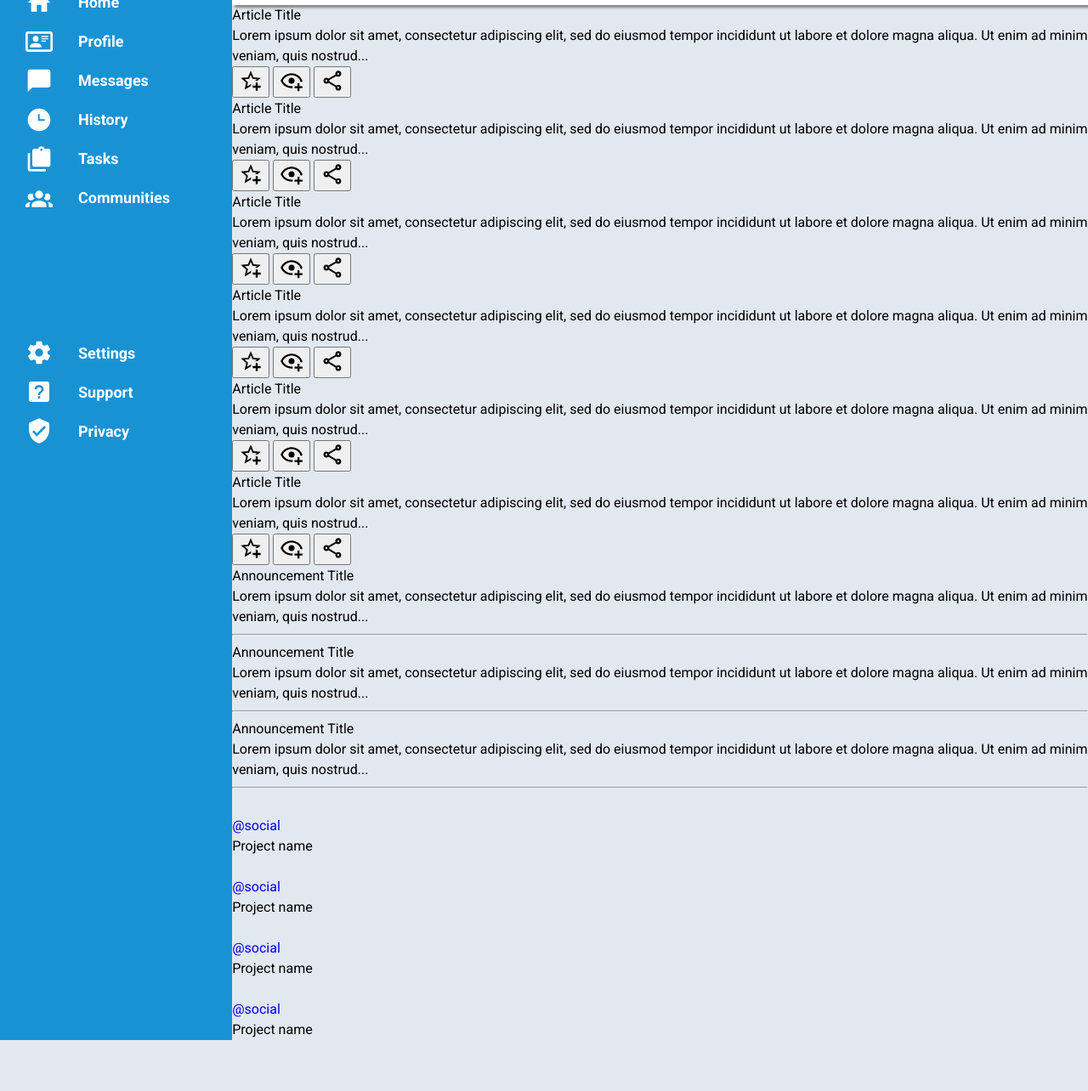
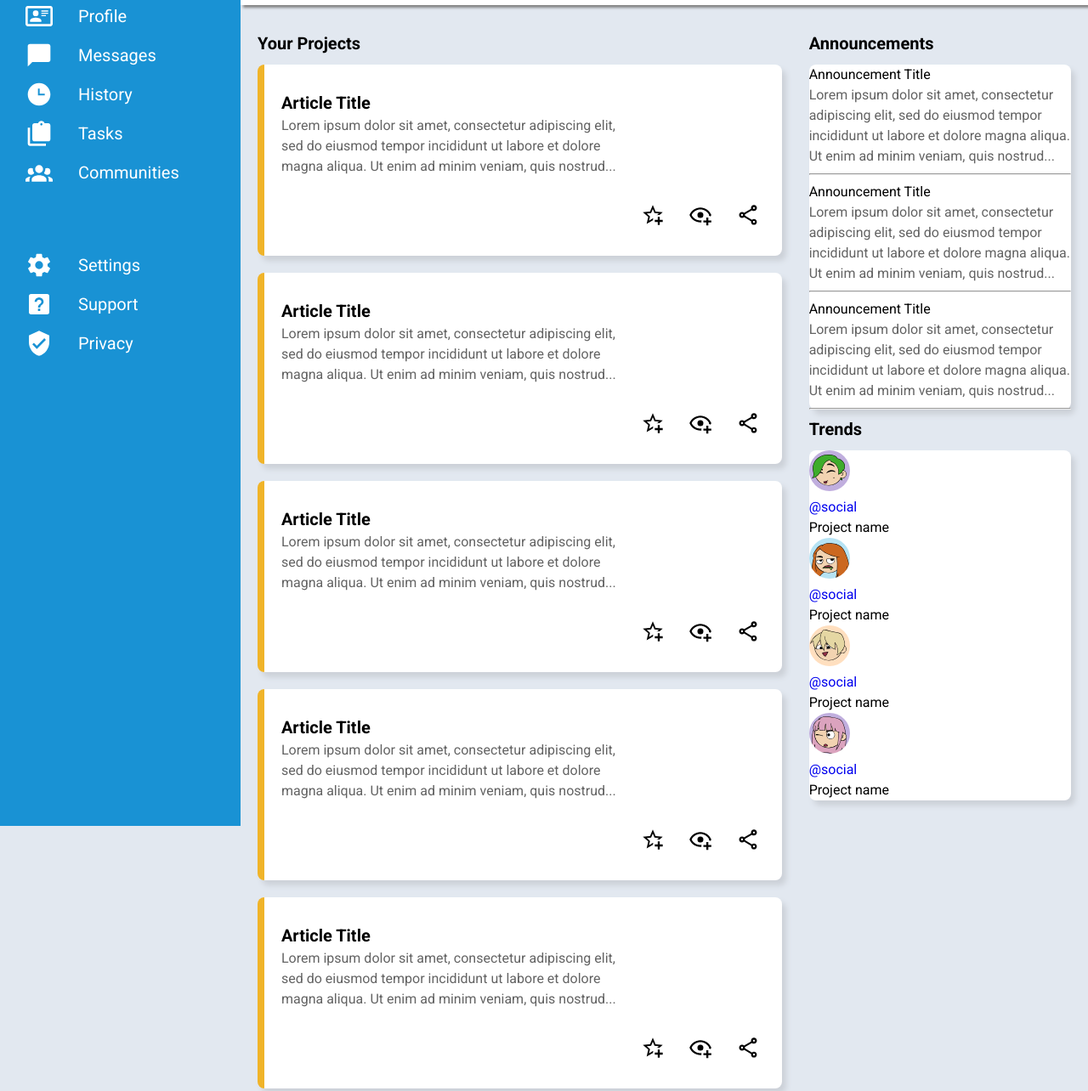
Before and after one commit to wingfam/admin-dashboard, a plain HTML site: page index.html in a window 1280 px wide. Shown: the part 178-1462 px from the top of the page at 85% size. Before the commit the page ends 1402 px from the top, so only its background shows below. Drawn offline with nearby package versions, Linux system fonts and the light colour scheme.

Commit message:
- Delete <aside> and move its content inside <main> - Seperate each content in main with <fieldset> and <legend>. - Change body grid-template porpotion - Add styling to your project content

```diff
--- a/index.html
+++ b/index.html
@@ -131,6 +131,8 @@
     </nav>
 
     <main>
+      <fieldset class="project">
+        <legend>Your Projects</legend>
         <div class="card">
           <p class="title">Article Title</p>
           <p class="content">
@@ -138,7 +140,7 @@
             eiusmod tempor incididunt ut labore et dolore magna aliqua. Ut enim ad
             minim veniam, quis nostrud...
           </p>
-        <div class="card-links">
+          <div class="card-button">
             <button>
               <img
                 src="./images/star-plus-outline.svg"
@@ -169,7 +171,7 @@
             eiusmod tempor incididunt ut labore et dolore magna aliqua. Ut enim ad
             minim veniam, quis nostrud...
           </p>
-        <div class="card-links">
+          <div class="card-button">
             <button>
               <img
                 src="./images/star-plus-outline.svg"
@@ -200,7 +202,7 @@
             eiusmod tempor incididunt ut labore et dolore magna aliqua. Ut enim ad
             minim veniam, quis nostrud...
           </p>
-        <div class="card-links">
+          <div class="card-button">
             <button>
               <img
                 src="./images/star-plus-outline.svg"
@@ -231,7 +233,7 @@
             eiusmod tempor incididunt ut labore et dolore magna aliqua. Ut enim ad
             minim veniam, quis nostrud...
           </p>
-        <div class="card-links">
+          <div class="card-button">
             <button>
               <img
                 src="./images/star-plus-outline.svg"
@@ -262,7 +264,7 @@
             eiusmod tempor incididunt ut labore et dolore magna aliqua. Ut enim ad
             minim veniam, quis nostrud...
           </p>
-        <div class="card-links">
+          <div class="card-button">
             <button>
               <img
                 src="./images/star-plus-outline.svg"
@@ -293,7 +295,7 @@
             eiusmod tempor incididunt ut labore et dolore magna aliqua. Ut enim ad
             minim veniam, quis nostrud...
           </p>
-        <div class="card-links">
+          <div class="card-button">
             <button>
               <img
                 src="./images/star-plus-outline.svg"
@@ -317,11 +319,13 @@
             </button>
           </div>
         </div>
-    </main>
+      </fieldset>
 
-    <aside>
-      <div class="announcement-list">
-        <div class="announcement">
+      <fieldset class="announcement-list">
+        <legend>Announcements</legend>
+        <div class="card">
+          <ul>
+            <li>
               <p class="title">Announcement Title</p>
               <p class="content">
                 Lorem ipsum dolor sit amet, consectetur adipiscing elit, sed do
@@ -329,8 +333,8 @@
                 ad minim veniam, quis nostrud...
               </p>
               <hr />
-        </div>
-        <div class="announcement">
+            </li>
+            <li>
               <p class="title">Announcement Title</p>
               <p class="content">
                 Lorem ipsum dolor sit amet, consectetur adipiscing elit, sed do
@@ -338,8 +342,8 @@
                 ad minim veniam, quis nostrud...
               </p>
               <hr />
-        </div>
-        <div class="announcement">
+            </li>
+            <li>
               <p class="title">Announcement Title</p>
               <p class="content">
                 Lorem ipsum dolor sit amet, consectetur adipiscing elit, sed do
@@ -347,43 +351,50 @@
                 ad minim veniam, quis nostrud...
               </p>
               <hr />
+            </li>
+          </ul>
         </div>
-      </div>
+      </fieldset>
 
-      <div class="trending-list">
-        <div class="trend">
-          <img src="" alt="" />
+      <fieldset class="trend-list">
+        <legend>Trends</legend>
+        <div class="card">
+          <ul>
+            <li>
+              <img src="./images/adventurer-trend-01.svg" height="48px" alt="person 1 social avatar" />
               <p>
                 <span><a href="#">@social</a></span
                 ><br />
                 Project name
               </p>
-        </div>
-        <div class="trend">
-          <img src="" alt="" />
+            </li>
+            <li>
+              <img src="./images/adventurer-trend-02.svg" height="48px" alt="person 2 social avatar" />
               <p>
                 <span><a href="#">@social</a></span
                 ><br />
                 Project name
               </p>
-        </div>
-        <div class="trend">
-          <img src="" alt="" />
+            </li>
+            <li>
+              <img src="./images/adventurer-trend-03.svg" height="48px" alt="person 3 social avatar" />
               <p>
                 <span><a href="#">@social</a></span
                 ><br />
                 Project name
               </p>
-        </div>
-        <div class="trend">
-          <img src="" alt="" />
+            </li>
+            <li>
+              <img src="./images/adventurer-trend-04.svg" height="48px" alt="person 4 social avatar" />
               <p>
                 <span><a href="#">@social</a></span
                 ><br />
                 Project name
               </p>
+            </li>
+          </ul>
         </div>
-      </div>
-    </aside>
+      </fieldset>
+    </main>
   </body>
 </html>
--- a/styles.css
+++ b/styles.css
@@ -52,7 +52,7 @@ body {
     line-height: 1.5;
     font-family: 'Roboto', Arial, Helvetica, sans-serif;
     display: grid;
-    grid-template-columns: 0.5fr 2.5fr / 0.5fr 1fr 1fr;
+    grid-template: 0.2fr 1.2fr / 0.5fr 1fr 1fr;
 }
 
 a {
@@ -62,7 +62,7 @@ a {
 header {
     background-color: #ffffff;
     box-shadow: 3px 3px 3px gray;
-    grid-column: 2 / 3;
+    grid-column: 2 / 4;
     display: grid;
     grid-template: 0.5fr 0.5fr / 2fr 1fr;
     justify-items: center;
@@ -166,7 +166,6 @@ nav {
     justify-content: start;
     align-items: start;
     grid-template-rows: 0.4fr 1fr 2fr;
-    font-weight: bold;
 }
 
 nav a {
@@ -188,11 +187,12 @@ nav .logo, nav ul li {
 
 nav .logo {
     gap: 20px;
-    font-size: 30px;
+    font-size: 32px;
+    font-weight: bold;
 }
 
 nav .page-links li, nav .support-links li {
-    font-size: 18px;
+    font-size: 20px;
     gap: 30px;
     margin-bottom: 14px;
     margin-left: 20px;
@@ -201,3 +201,72 @@ nav .page-links li, nav .support-links li {
 nav .page-links a:hover, nav .support-links a:hover {
     text-decoration: underline;
 }
+
+main {
+    grid-column: 2 / 4;
+    display: grid;
+    column-gap: 32px;
+    grid-template: 0.2fr 0.2fr / 2fr 1fr;
+    align-items: start;
+    margin: 30px 20px;
+}
+
+main legend {
+    margin-bottom: 10px;
+}
+
+main .content {
+    color: #636363;
+}
+
+main .card {
+    background-color: #ffffff;
+    border-radius: 8px;
+    text-wrap: balance;
+    box-shadow: 5px 6px 6px #ccd1d8;
+}
+
+main .project {
+    grid-column: 1 / 2;
+    grid-row: 1 / 3;
+    display: grid;
+    gap: 20px;
+    grid-template-rows: repeat(3, 1fr);
+    grid-template-columns: repeat(auto-fit, minmax(350px, 1fr));
+}
+
+main .project .card {
+    border-left: 8px solid #f0b429;
+    padding: 30px 20px;
+}
+
+main .project .card-button {
+    display: flex;
+    gap: 16px;
+    justify-content: end;
+    margin-top: 30px;
+}
+
+main .project .card-button button {
+    background-color: #ffffff;
+    border: none;
+}
+
+main .project .card-button button:hover {
+    background-color: #bfdbfe;
+    cursor: pointer;
+}
+
+main legend,
+main .project .card .title {
+    font-size: 20px;
+    font-weight: bold;
+}
+
+main .announcement-list {
+    grid-column: 2 / 3;
+}
+
+main .trend-list {
+    grid-column: 2 / 3;
+}
```
Lines whose indentation alone changed are shown as unchanged.
